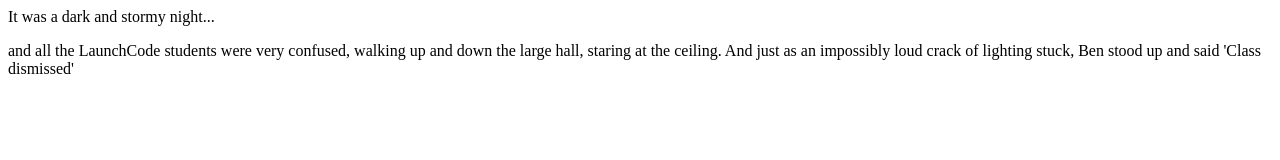
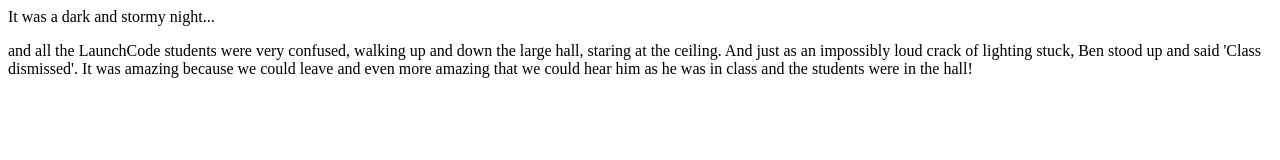
Before and after one commit to nmaingi/fireside-story, a plain HTML site: page index.html in a window 1280 px wide. Drawn offline with Linux system fonts and the light colour scheme.

Commit message:
the more you know

```diff
--- a/index.html
+++ b/index.html
@@ -4,7 +4,9 @@
     <p> and all the LaunchCode students were very confused,
         walking up and down the large hall, staring at the ceiling.
         And just as an impossibly loud crack of lighting stuck, Ben
-        stood up and said 'Class dismissed'
+        stood up and said 'Class dismissed'. It was amazing because we
+        could leave and even more amazing that we could hear him as he was in class
+        and the students were in the hall!
     </p>
   </body>
 </html>
```
